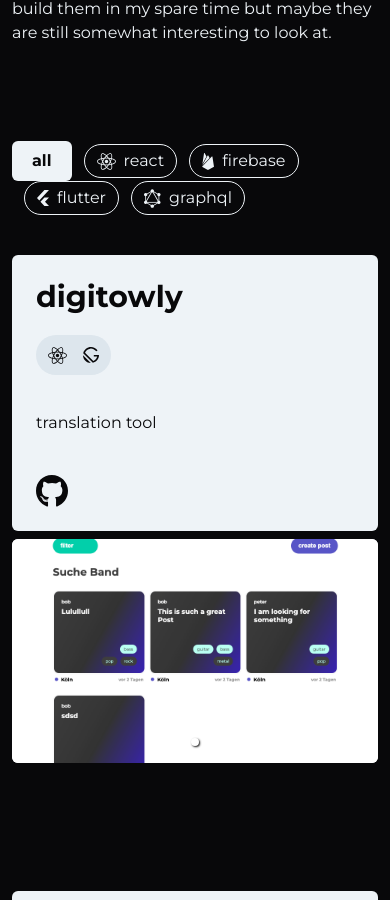
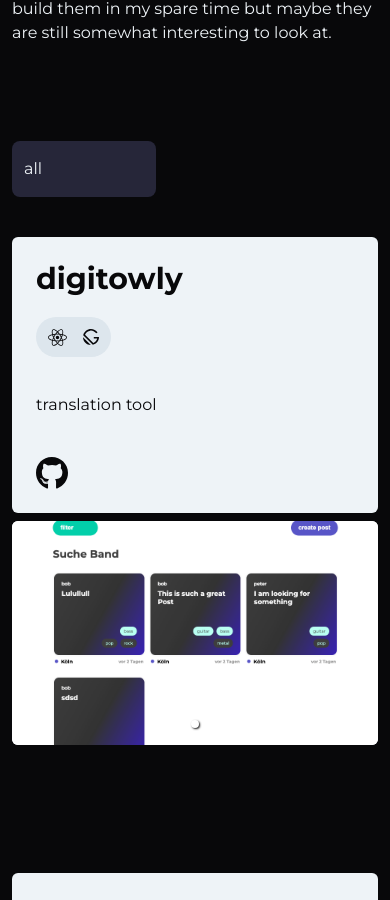
Before and after one commit to ropfoo/portowlio, a Next.js app: page / in a window 390 px wide. Shown: the part 1414-2314 px from the top of the page. Built offline with nearby package versions, Linux system fonts and the light colour scheme.

Commit message:
#filter: mobile styling

```diff
--- a/src/components/ProjectsFilter/ProjectsFilter.tsx
+++ b/src/components/ProjectsFilter/ProjectsFilter.tsx
@@ -1,3 +1,4 @@
+import { useState } from 'react';
 import { ToolType } from '../../types';
 import { Button } from '../Button';
 import ProjectTool from '../ProjectCard/ProjectTool';
@@ -11,6 +12,7 @@ const ProjectsFilter: React.FC<ProjectsFilterProps> = ({
     activeFilter,
     handleChange,
 }) => {
+    const [isOptionsVisible, setIsOptionsVisible] = useState(false);
     const filterableTools: ToolType[] = [
         'react',
         'firebase',
@@ -18,31 +20,79 @@ const ProjectsFilter: React.FC<ProjectsFilterProps> = ({
         'graphql',
     ];
     return (
-        <div className='flex flex-wrap items-center mb-10'>
-            <Button onClick={() => handleChange(null)}>all</Button>
+        <div className='mb-10'>
+            <div className=' flex relative md:relative'>
+                <div
+                    onClick={() => setIsOptionsVisible(v => !v)}
+                    className={`
+                    px-3
+                    py-4
+                    md:hidden
+                    w-36
+                    flex
+                    bg-stoneowl
+                    transition-all
+                    duration-200
+                    ${isOptionsVisible ? 'rounded-l-lg' : 'rounded-lg'}
+                `}>
+                    {activeFilter && (
+                        <div className='mr-2'>
+                            <ProjectTool
+                                color={'#EEF3F7'}
+                                tool={activeFilter}
+                                showNameOnHover={false}
+                            />
+                        </div>
+                    )}
+                    {activeFilter ?? 'all'}
+                </div>
+                <div
+                    className={`
+                    flex
+                    flex-col md:flex-row
+                    top-0
+                    items-start md:items-center
+                    left-36 md:left-0
+                    absolute md:relative
+                    -translate-y-1/3
+                    rounded-lg
+                    drop-shadow-lg
+                    bg-stoneowl md:bg-transparent
+                    transition-all
+                    origin-left
+                    ${
+                        isOptionsVisible
+                            ? 'scale-100 opacity-1'
+                            : 'scale-0 opacity-0'
+                    }
+                `}>
+                    <div onClick={() => handleChange(null)}>all</div>
                     {filterableTools.map(tool => (
                         <div
                             key={tool}
                             className={`
                             flex
-                    ml-3
-                    border-[1px]
-                    px-3
-                    py-1
-                    rounded-full
+                            md:ml-3
+                            md:border-[1px]
+                            px-5 md:px-3
+                            py-4 md:py-1
+                            md:rounded-full
+                            w-full md:w-fit
                             items-center
                             transition-all
                             duration-300
                             cursor-pointer
                             hover:border-jeans
-                    ${tool === activeFilter && 'bg-jeans border-jeans'}
+                            ${
+                                tool === activeFilter
+                                    ? 'bg-jeans border-jeans'
+                                    : 'md:bg-stoneowl border-stoneowl'
+                            }
                             `}
                             onClick={() => handleChange(tool)}>
                             <div className='mr-2'>
                                 <ProjectTool
-                            color={
-                                tool === activeFilter ? '#EEF3F7' : '#EEF3F7'
-                            }
+                                    color={'#EEF3F7'}
                                     tool={tool}
                                     showNameOnHover={false}
                                 />
@@ -51,6 +101,8 @@ const ProjectsFilter: React.FC<ProjectsFilterProps> = ({
                         </div>
                     ))}
                 </div>
+            </div>
+        </div>
     );
 };
 
--- a/tailwind.config.js
+++ b/tailwind.config.js
@@ -12,6 +12,7 @@ module.exports = {
         colors: {
             snowowl: '#EEF3F7',
             nightowl: '#08080A',
+            stoneowl: '#262639',
             mouse: '#DDE6ED',
             jeans: '#0085FF',
             transparent: 'transparent',
```
Lines whose indentation alone changed are shown as unchanged.
